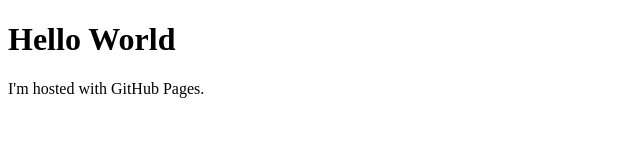
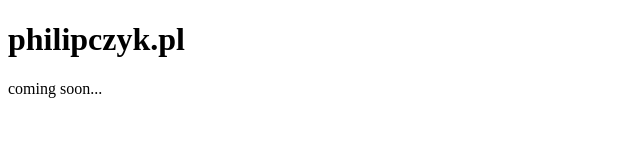
Before and after one commit to pawelphilipczyk/pawelphilipczyk.github.io, a plain HTML site: page index.html in a window 1280 px wide. Shown: the whole page, without its empty margins (0-640 px from the left). Drawn offline with Linux system fonts and the light colour scheme.

Commit message:
First customization of index.html

```diff
--- a/index.html
+++ b/index.html
@@ -1,7 +1,7 @@
 <!DOCTYPE html>
 <html>
 <body>
-<h1>Hello World</h1>
-<p>I'm hosted with GitHub Pages.</p>
+<h1>philipczyk.pl</h1>
+<p>coming soon...</p>
 </body>
 </html>
```
